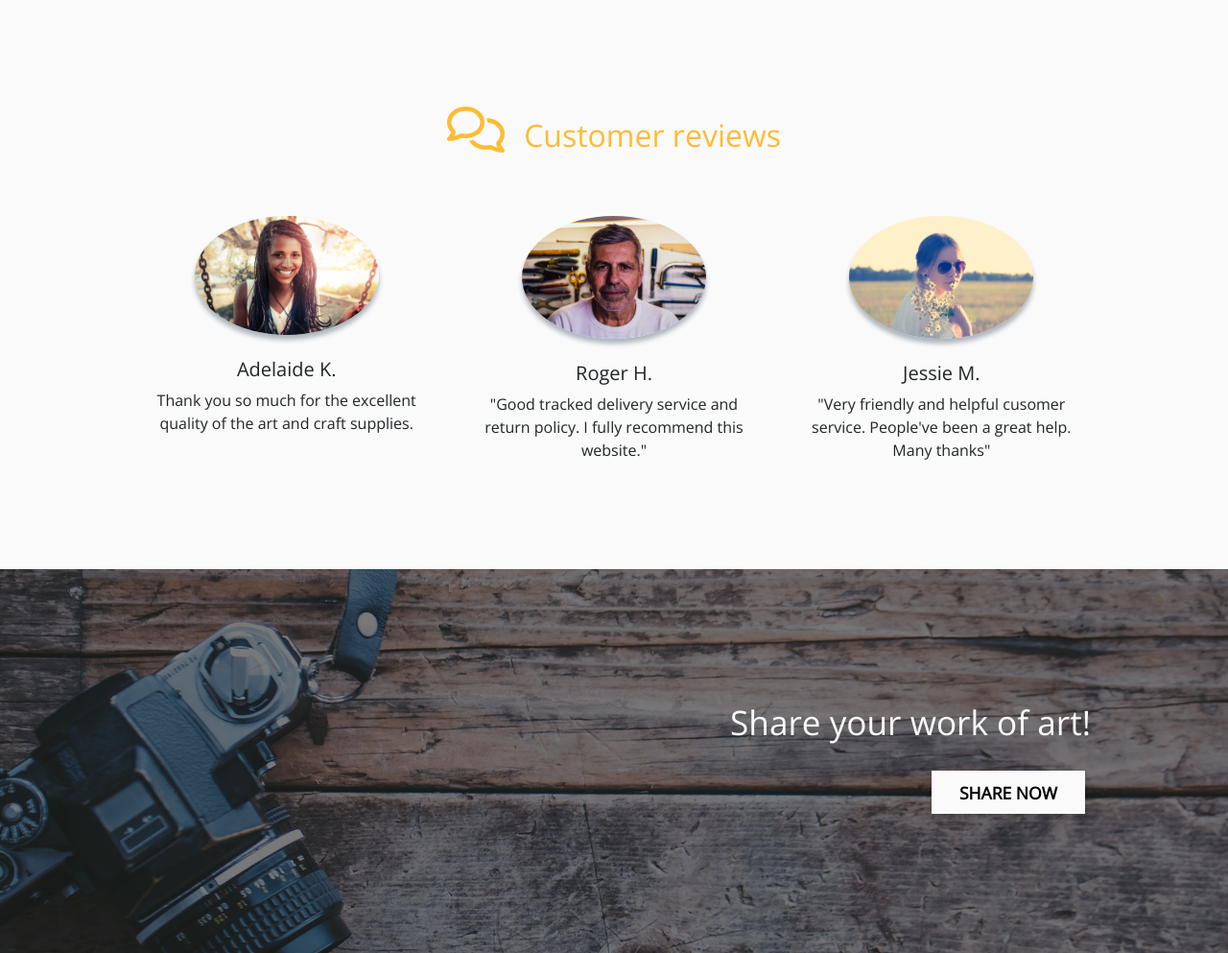
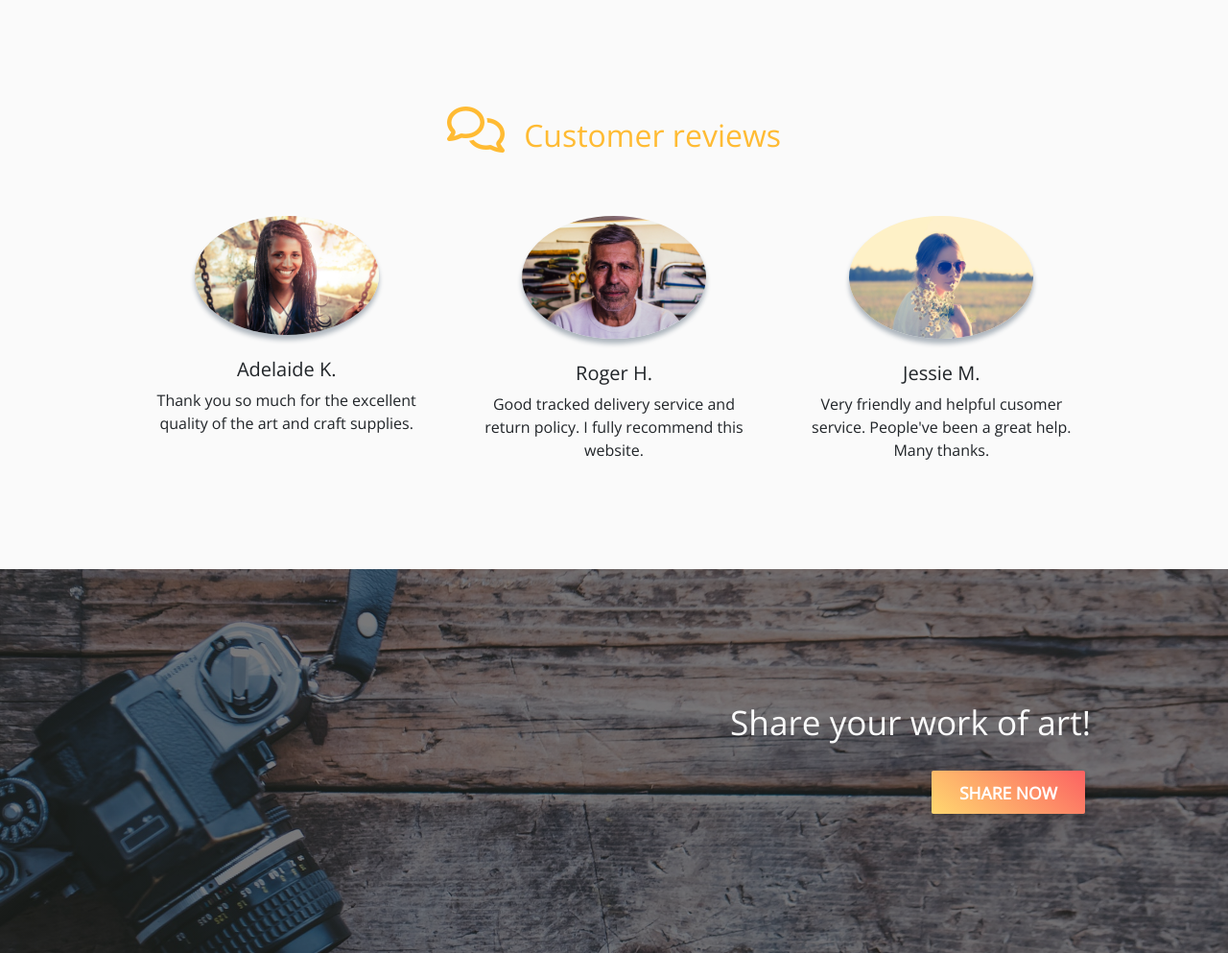
Before and after one commit to sctlcd/pearl-v2, a Django app: page / in a window 1280 px wide. Shown: the part 2692-3685 px from the top of the page at 96% size. Run offline with Django 3.2, Linux system fonts and the light colour scheme; some libraries are stand-ins or nearby versions; some web fonts are replaced.

Commit message:
replace shop-now and share-now buttons with peach gradient buttons

```diff
--- a/home/templates/home/index.html
+++ b/home/templates/home/index.html
@@ -15,7 +15,7 @@
 				</h1>
 				<div class="my-xl-4 my-lg-4 my-md-3 my-sm-2">
 					<h4>
-						<a href="#" class="shop-now-button btn btn-lg rounded-0 text-uppercase font-weight-bold">Shop Now</a>
+						<a href="#" class="shop-now-button btn btn-lg peach-gradient text-uppercase font-weight-bold">Shop Now</a>
 					</h4>
 				</div>
 			</div>
@@ -111,14 +111,14 @@
 					<div class="testimonial-item mx-auto mb-5 mb-lg-0">
 						<img class="img-fluid rounded-circle mb-4" src="/static/images/home/testimonials/male-1.jpg" alt="Roger H. picture">
 						<h5>Roger H.</h5>
-						<p class="font-weight-light mb-0">"Good tracked delivery service and return policy. I fully recommend this website."</p>
+						<p class="font-weight-light mb-0">Good tracked delivery service and return policy. I fully recommend this website.</p>
 					</div>
 				</div>
 				<div class="col-lg-4">
 					<div class="testimonial-item mx-auto mb-5 mb-lg-0">
 						<img class="img-fluid rounded-circle mb-4" src="/static/images/home/testimonials/female-2.jpg" alt="Jessie M. picture">
 						<h5>Jessie M.</h5>
-						<p class="font-weight-light mb-0">"Very friendly and helpful cusomer service. People've been a great help. Many thanks"</p>
+						<p class="font-weight-light mb-0">Very friendly and helpful cusomer service. People've been a great help. Many thanks.</p>
 					</div>
 				</div>
 			</div>
@@ -135,7 +135,7 @@
 					Share your work of art!
 				</h2>
 				<div class="my-xl-4 my-lg-4 my-md-3 my-sm-2">
-					<a href="#" class="share-now-button btn btn-md rounded-0 text-uppercase font-weight-bold">Share now</a>
+					<a href="#" class="share-now-button btn btn-md peach-gradient text-uppercase font-weight-bold">Share now</a>
 				</div>
 			</div>
 		</div>
--- a/static/css/base.css
+++ b/static/css/base.css
@@ -26,7 +26,6 @@ body {
 .share-now-button:hover,
 .share-now-button:active,
 .share-now-button:focus {
-	background: #fb3;
 	border: 1px solid #fb3;
 }
 
@@ -93,8 +92,6 @@ body {
 }
 
 .shop-now-button {
-  background: #fafafa;
-  color: #000;
   min-width: 12rem;
 }
 
@@ -174,8 +171,6 @@ body {
 }
 
 .share-now-button {
-  background: #fafafa;
-  color: #000;
   min-width: 6rem;
 }
 
```
